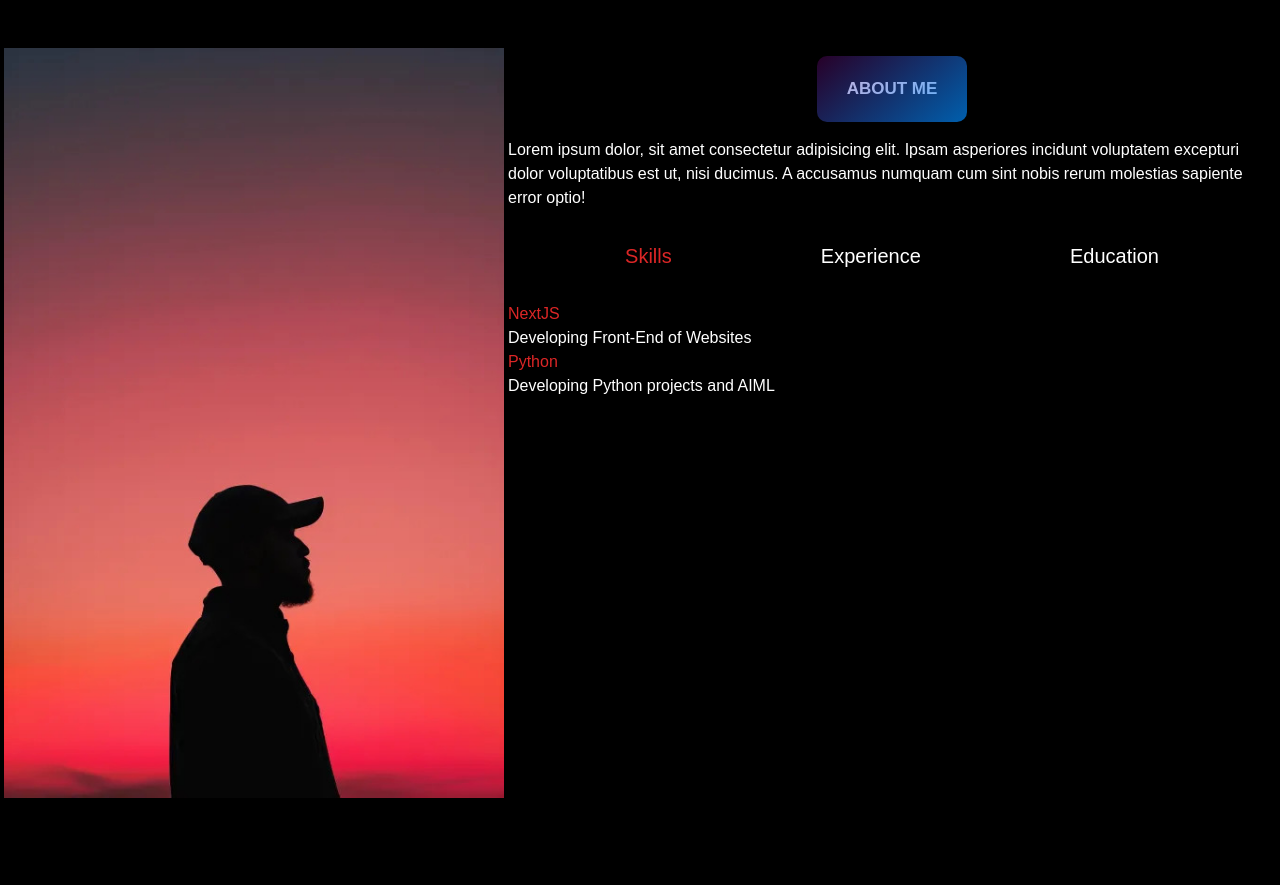
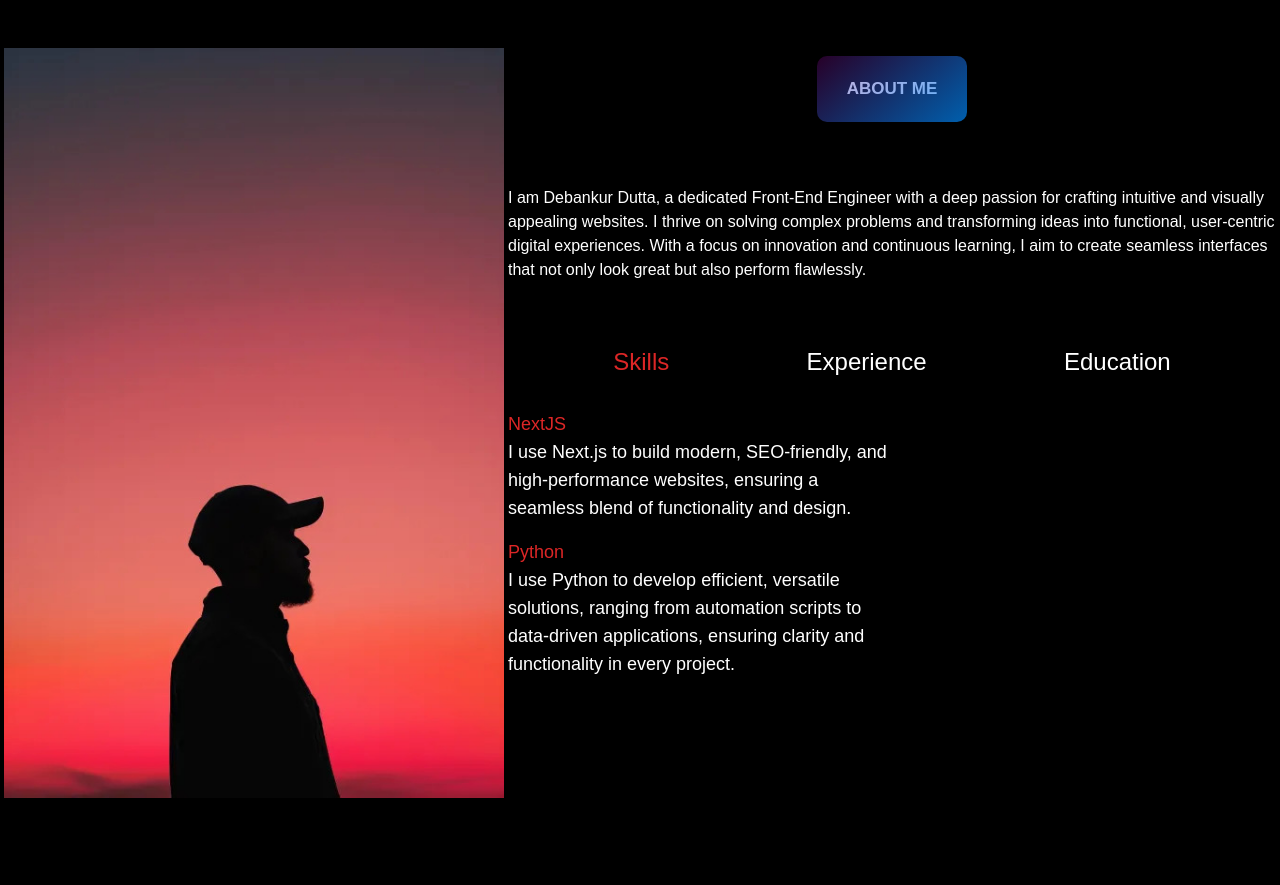
Before and after one commit to Debankur04/Portfolio-React, a Next.js app: page / in a window 1280 px wide. Shown: the part 840-1725 px from the top of the page. Built offline with nearby package versions, Linux system fonts and the light colour scheme.

Commit message:
Add files via upload

```diff
--- a/src/app/Components/About.jsx
+++ b/src/app/Components/About.jsx
@@ -20,12 +20,12 @@ const About = () => {
       {/* Right Content Section */}
       <div className='w-full lg:w-3/5 my-12'>
         <AboutHeading/>
-        <div className='my-4'>
-          Lorem ipsum dolor, sit amet consectetur adipisicing elit. Ipsam asperiores incidunt voluptatem excepturi dolor voluptatibus est ut, nisi ducimus. A accusamus numquam cum sint nobis rerum molestias sapiente error optio!
+        <div className='my-16'>
+          I am Debankur Dutta, a dedicated Front-End Engineer with a deep passion for crafting intuitive and visually appealing websites. I thrive on solving complex problems and transforming ideas into functional, user-centric digital experiences. With a focus on innovation and continuous learning, I aim to create seamless interfaces that not only look great but also perform flawlessly.
         </div>
 
         {/* Tab Navigation */}
-        <div className='flex justify-evenly w-full gap-8 my-8 text-xl'>
+        <div className='flex justify-evenly w-full gap-8 my-8 text-2xl'>
           <button
             className={`hover:text-red-600 ${activeTab === 'skills' && 'text-red-600'}`}
             onClick={() => setActiveTab('skills')}
@@ -49,26 +49,26 @@ const About = () => {
         {/* Tab Content */}
         <div className='my-8'>
           {activeTab === 'skills' && (
-            <div>
+            <div className='w-1/2'>
               <ul>
-                <li><span className='text-red-600'>NextJS</span> <br /> Developing Front-End of Websites</li>
-                <li><span className='text-red-600'>Python</span> <br /> Developing Python projects and AIML</li>
+                <li className='my-4 text-lg'><span className='text-red-600'>NextJS</span> <br /> I use Next.js to build modern, SEO-friendly, and high-performance websites, ensuring a seamless blend of functionality and design.</li>
+                <li className='my-4 text-lg'><span className='text-red-600'>Python</span> <br /> I use Python to develop efficient, versatile solutions, ranging from automation scripts to data-driven applications, ensuring clarity and functionality in every project.</li>
               </ul>
             </div>
           )}
           {activeTab === 'experience' && (
-            <div>
+            <div className='w-1/2'>
               <ul>
-                <li><span className='text-red-600'>CO- Founder OnCode</span> <br /> Freelancing Company around Web Development</li>
-                <li><span className='text-red-600'>4X Hackathon Winner</span> <br /> 2X GNIT, 1X IEM, 1X IIT RPR</li>
+                <li className='my-4 text-lg'><span className='text-red-600'>Co-Founder OnCode</span> <br /> Co-founder of OnCode, a freelancing company dedicated to delivering high-quality, tailored software solutions while fostering innovation and collaboration.</li>
+                <li className='my-4 text-lg'><span className='text-red-600'>4X Hackathon Winner</span> <br />4X Hackathon winner, recognized for delivering innovative and impactful solutions in competitive, fast-paced environments.</li>
               </ul>
             </div>
           )}
           {activeTab === 'education' && (
-            <div>
+            <div className='w-1/2'>
               <ul>
-                <li><span className='text-red-600'>B. Tech CSE</span> <br /> JIS University</li>
-                <li><span className='text-red-600'>Higher Secondary</span> <br /> Aditya Academy Sr. Secondary</li>
+                <li className='my-4 text-lg'><span className='text-red-600'>B. Tech CSE</span> <br />Pursuing a B.Tech degree at JIS University, honing technical expertise and problem-solving skills to excel in the field of technology.</li>
+                <li className='my-4 text-lg'><span className='text-red-600'>Higher Secondary</span> <br /> Completed Higher Secondary education at Aditya Academy Sr. Secondary, building a strong foundation in academics and analytical thinking.</li>
               </ul>
             </div>
           )}
```
